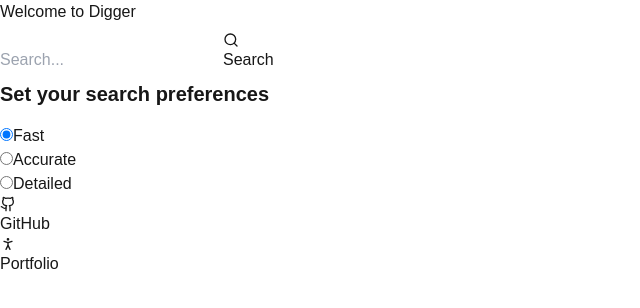
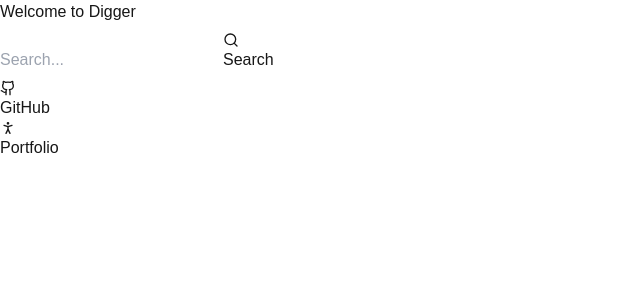
Before and after one commit to Rafacv23/digger-browser, a Next.js app: page / in a window 1280 px wide. Shown: the top 308 px of the page, without its empty margins (0-640 px from the left). Built offline with nearby package versions, Linux system fonts and the light colour scheme.

Commit message:
Remove SearchType component and associated preferences from the Home page

```diff
--- a/src/app/page.tsx
+++ b/src/app/page.tsx
@@ -1,5 +1,4 @@
 import Footer from "@/components/Footer"
-import { SearchType } from "@/components/Preferences"
 import { Search } from "lucide-react"
 
 export default function Home() {
@@ -28,7 +27,6 @@ export default function Home() {
               Search
             </button>
           </div>
-          <SearchType />
         </form>
       </main>
       <Footer />
--- a/src/components/Preferences.tsx
+++ /dev/null
@@ -1,65 +0,0 @@
-const enginePreferences = [
-  {
-    name: "Duck Duck Go",
-    value: "duckduckgo",
-  },
-  {
-    name: "Google",
-    value: "google",
-  },
-]
-
-export function SearchEngine() {
-  return (
-    <div className="grid">
-      <h2>Pick your search engine</h2>
-      {enginePreferences.map((engine) => (
-        <div key={engine.value}>
-          <input type="radio" id={engine.value} name="e" value={engine.value} />
-          <label htmlFor={engine.value}>{engine.name}</label>
-        </div>
-      ))}
-    </div>
-  )
-}
-
-const typePreferences = [
-  {
-    name: "Fast",
-    value: "fast",
-    defaultChecked: true,
-  },
-  {
-    name: "Accurate",
-    value: "accurate",
-  },
-  {
-    name: "Detailed",
-    value: "detailed",
-  },
-]
-
-export function SearchType() {
-  return (
-    <div className="grid">
-      <h2>Set your search preferences</h2>
-      <div className="flex justify-between">
-        {typePreferences.map((type) => (
-          <div
-            key={type.value}
-            className="px-4 py-2 rounded flex gap-2 border accent-blue-400"
-          >
-            <input
-              type="radio"
-              id={type.value}
-              name="t"
-              value={type.value}
-              defaultChecked={type.defaultChecked}
-            />
-            <label htmlFor={type.value}>{type.name}</label>
-          </div>
-        ))}
-      </div>
-    </div>
-  )
-}
```
